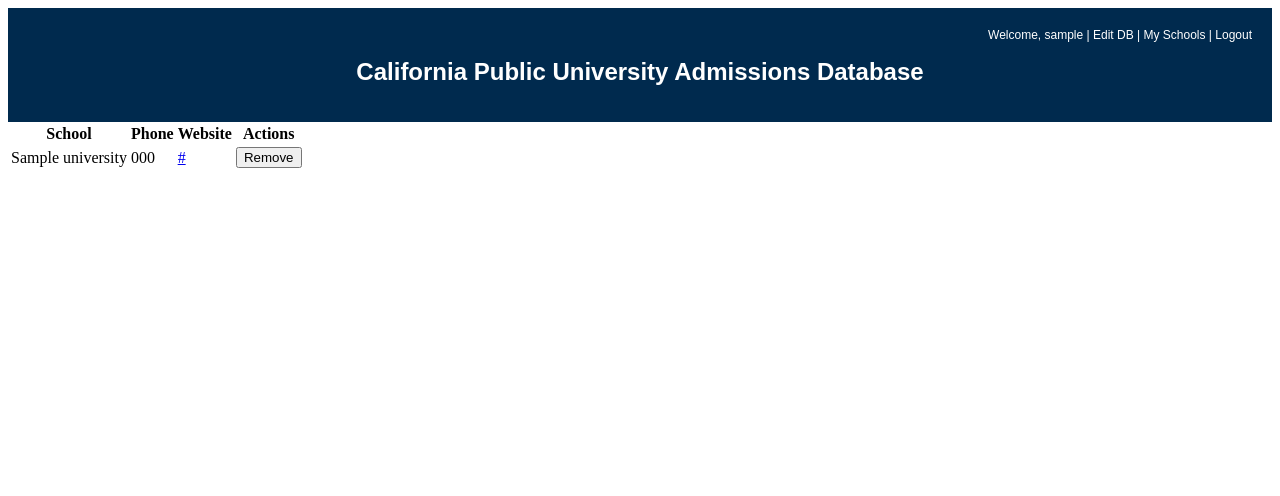
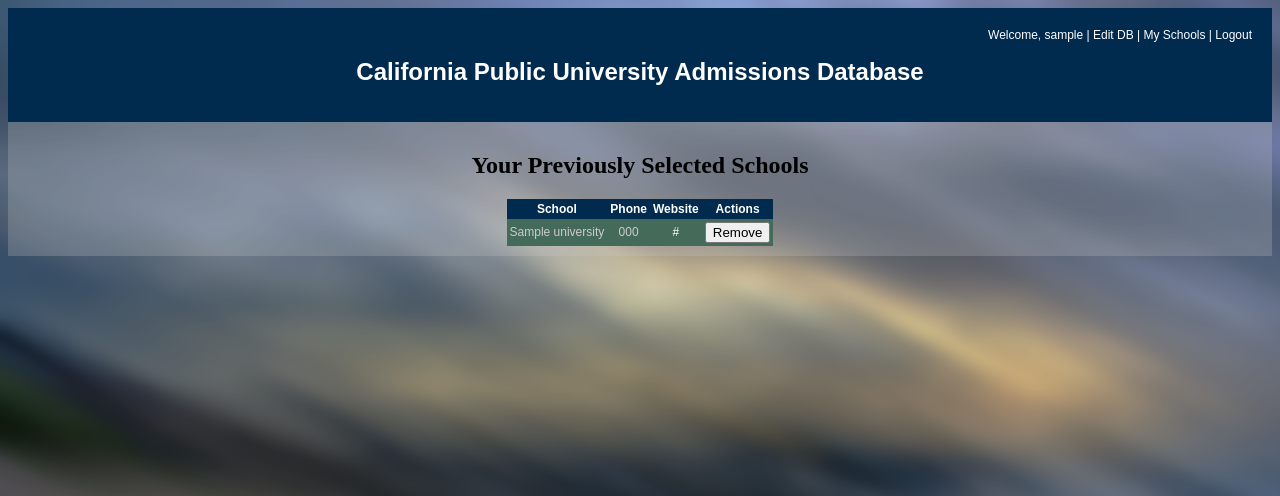
Before and after one commit to Cloud6Tech/cst336_team_assignment1, a PHP site: page /mySchools.php in a window 1280 px wide. Shown: the top 496 px of the page. Run offline with PHP 8.4, Linux system fonts and the light colour scheme; the visitor is signed in with stand-in values (Sample User, id 1); tables that the repository leaves empty or names only in its code hold one stand-in row (values such as "Sample post").

Commit message:
Style Changes
Added a background and some transparency to spice it up!

```diff
--- a/editSchools.php
+++ b/editSchools.php
@@ -234,15 +234,15 @@
 		echo '</table>';
 		echo '</form>';
 		echo '<h3>Admissions Info</h3>';
-		echo '<div id="updateAdmissionsStatus">';
 		if ( isset($_POST['updateAdmissions'])) {
+		  echo '<div id="updateAdmissionsStatus">';
       	  if( updateAdmissions() ) {
       		echo "<p><b>Update Succeeded!</b></p>";
       	  } else {
       		echo "<p><b>Update Failed</b></p>";
       	  }
+		  	echo '</div>';
         }
-		echo '</div>';
 		echo '<form method="post">';
 		$admissions = getAdmissionsOffice($_GET['univId']);
 		echo '<input type="hidden" name="id" value="' . $admissions['admissions_offices_id'] . '">';
--- a/mySchools.php
+++ b/mySchools.php
@@ -56,8 +56,9 @@
 
 			<?php $schools = getList(); ?>
 
-
-			<table>
+			<div>
+			<h2 style="text-align: center">Your Previously Selected Schools</h2>
+			<table id="showSchools">
 				<tr><th>School</th><th>Phone</th><th>Website</th><th>Actions</th></tr>
 
 				<?php
@@ -77,6 +78,7 @@
 					}
 				?>
 			</table>
+			</div>
 	</body>
 	<?php $dbConn = null; // Close connection ?>
 </html>
--- a/univ.css
+++ b/univ.css
@@ -88,6 +88,20 @@
 #schoolFinder {
 	margin: 0 auto;
 }
+
+body
+{
+	background-image: url('bg.png');
+	background-repeat: no-repeat;
+	background-attachment: fixed;
+}
+
+div
+{
+	padding: 10px;
+	background-color: rgba(200,200,200,.25);
+}
+
 .accountForm {
 	background-color: #CCCCCC;
 	border-style: outset;
```
Also changed, not shown: bg.png (added).
